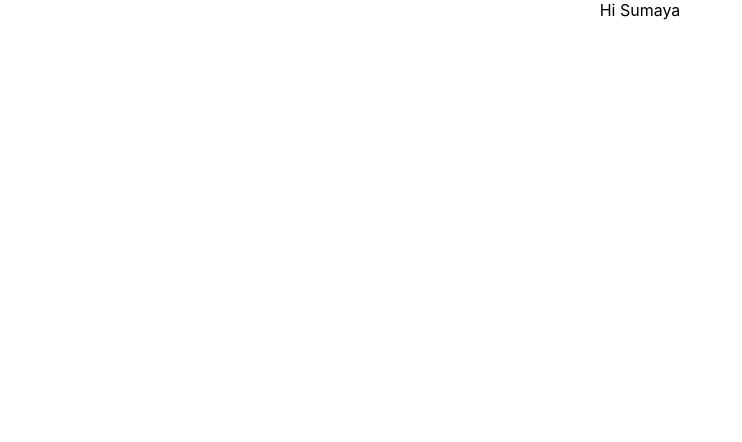
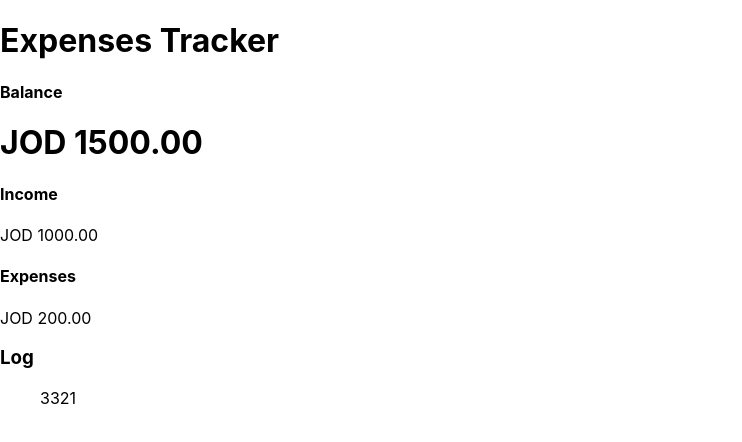
Before and after one commit to sumayaahmad/expenses-tracker, a React (Create React App) app: page / in a window 1280 px wide. Shown: the top 442 px of the page, without its empty margins (0-742 px from the left). Built offline with nearby package versions, Linux system fonts and the light colour scheme.

Commit message:
ui components, importing them in app.js, then writing context to handle global state (instead of redux)

```diff
--- a/src/App.js
+++ b/src/App.js
@@ -1,9 +1,19 @@
 import logo from './logo.svg';
 import './App.css';
+import { Header } from './components/Header';
+import { Balance } from './components/Balance';
+import { IncomeExpensesContainer } from './components/IncomeExpensesContainer';
+import { TransactionList } from './components/TransactionList';
+
 
 function App() {
   return (
-    <div className="App">Hi Sumaya</div>
+    <>
+      <Header />
+      <Balance />
+      <IncomeExpensesContainer />
+      <TransactionList />
+    </>
   );
 }
 
--- /dev/null
+++ b/src/components/Balance.js
@@ -0,0 +1,10 @@
+import React from 'react'
+
+export const Balance = () => {
+    return (
+        <>
+            <h4>Balance</h4>
+            <h1>JOD 1500.00</h1>
+        </>
+    )
+}
--- /dev/null
+++ b/src/components/Header.js
@@ -0,0 +1,5 @@
+import React from 'react'
+
+export const Header = () => {
+    return <h1>Expenses Tracker</h1>
+}
--- /dev/null
+++ b/src/components/IncomeExpensesContainer.js
@@ -0,0 +1,16 @@
+import React from 'react'
+
+export const IncomeExpensesContainer = () => {
+    return (
+        <div className="income-expenses-container">
+            <div>
+                <h4>Income</h4>
+                <p>JOD 1000.00</p>
+            </div>
+            <div>
+                <h4>Expenses</h4>
+                <p>JOD 200.00</p>
+            </div>
+        </div>
+    )
+}
--- /dev/null
+++ b/src/components/TransactionList.js
@@ -0,0 +1,12 @@
+import React from 'react'
+
+export function TransactionList() {
+    return (
+        <div>
+            <h3>Log</h3>
+            <ul>
+                3321
+            </ul>
+        </div>
+    )
+}
```
Also changed, not shown: src/components/Transaction.js (added, +20 -0 lines), src/context/GlobalState.js (added, +14 -0 lines).
